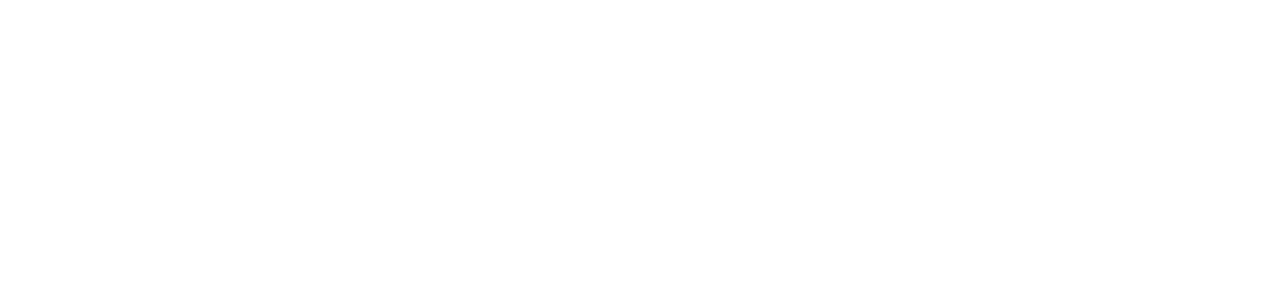
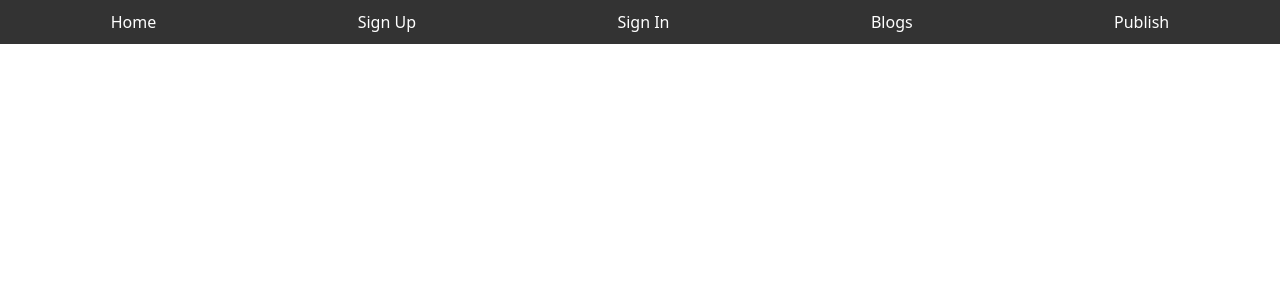
Before and after one commit to Nisrayani13/Blogging-Website, a React (Vite) app in the folder frontend/: page /navbar in a window 1280 px wide. Before the commit this address had no page. Shown: the top 300 px of the page. Built offline with nearby package versions, Linux system fonts and the light colour scheme.

Commit message:
added skeletn to /blog page

```diff
--- a/frontend/src/App.tsx
+++ b/frontend/src/App.tsx
@@ -1,5 +1,3 @@
-import React from "react";
-import { Suspense, useState } from 'react'
 import './App.css'
 import { BrowserRouter, Routes, Route } from 'react-router-dom'
 import Signup from './pages/Signup'
@@ -8,6 +6,7 @@
 import Blogs from './pages/Blogs'
 import Publish from "./pages/Publish";
 import Home from "./pages/Home";
+import Navbar from "./components/Navbar";
 
 function App() {
   return (
@@ -19,6 +18,7 @@
         <Route path='/blogs' element={<Blogs></Blogs>}></Route>
         <Route path='/blog/:id' element={<Blog></Blog>}></Route>
         <Route path="/publish" element={<Publish></Publish>}></Route>
+        <Route path="/navbar" element={<Navbar></Navbar>}></Route>
       </Routes>
     </BrowserRouter>
   )
--- /dev/null
+++ b/frontend/src/components/BlogDetailsSkeleton.tsx
@@ -0,0 +1,39 @@
+
+export default function BlogDetailsSkeleton() {
+  return (
+    <div role='status' className='animate-pulse'>
+        <div className='grid grid-cols-3 gap-x-6 p-10 mx-4 my-4'>
+
+            {/* Left  */}
+            <div className='col-span-2'>
+                <div className='h-5 bg-gray-200 rounded-full max-w-2xl mb-3'></div>
+                <div className='h-3 bg-gray-200 rounded-full max-w-24 mb-7'> </div>
+                <div className="h-4 bg-gray-200 rounded-full dark:bg-gray-700 max-w-3xl mb-3"></div>
+                <div className="h-4 bg-gray-200 rounded-full dark:bg-gray-700 max-w-2xl mb-3"></div>
+                <div className="h-4 bg-gray-200 rounded-full dark:bg-gray-700 max-w-xl mb-3"></div>
+                <div className="h-4 bg-gray-200 rounded-full dark:bg-gray-700 max-w-3xl mb-3"></div>
+                <div className="h-4 bg-gray-200 rounded-full dark:bg-gray-700 max-w-4xl mb-3"></div>
+                <div className="h-4 bg-gray-200 rounded-full dark:bg-gray-700 max-w-3xl mb-3"></div>
+                <div className="h-4 bg-gray-200 rounded-full dark:bg-gray-700 max-w-sm mb-3"></div>
+            </div>
+
+            {/* Right */}
+            <div className='col-span-1'>
+                <div className='h-3 bg-gray-200 rounded-full max-w-32 mb-5'></div>
+                <div className='flex items-center gap-x-4'>
+                    <div className='bg-gray-200 rounded-full w-9 h-9 p-2 '> </div>
+                    <div className="w-full">
+                        <div className='h-2.5 bg-gray-200 rounded-full mb-4 max-w-32'></div>
+                        <div className="h-2.5 bg-gray-200 rounded-full mb-2.5 w-full"></div>
+                        <div className="h-2.5 bg-gray-200 rounded-full mb-2.5 max-w-xs"></div>
+                        <div className="h-2.5 bg-gray-200 rounded-full mb-2.5 max-w-[100px]"></div>
+                        <div className="h-2.5 bg-gray-200 rounded-full mb-2.5 max-w-[150px]"></div>
+                    </div>
+                </div>
+            </div>
+        </div>
+
+    </div>
+
+  )
+}
--- /dev/null
+++ b/frontend/src/components/Navbar.tsx
@@ -0,0 +1,18 @@
+import React from 'react'
+import { Link } from 'react-router-dom';
+
+export default function Navbar() {
+  return (
+    <div>
+      <nav style={{ backgroundColor: '#333', padding: '10px' }}>
+      <ul style={{ listStyleType: 'none', display: 'flex', justifyContent: 'space-around' }}>
+        <li><Link to="/" style={{ color: '#fff', textDecoration: 'none' }}>Home</Link></li>
+        <li><Link to="/signup" style={{ color: '#fff', textDecoration: 'none' }}>Sign Up</Link></li>
+        <li><Link to="/signin" style={{ color: '#fff', textDecoration: 'none' }}>Sign In</Link></li>
+        <li><Link to="/blogs" style={{ color: '#fff', textDecoration: 'none' }}>Blogs</Link></li>
+        <li><Link to="/publish" style={{ color: '#fff', textDecoration: 'none' }}>Publish</Link></li>
+      </ul>
+    </nav>
+    </div>
+  )
+}
--- a/frontend/src/pages/Blog.tsx
+++ b/frontend/src/pages/Blog.tsx
@@ -2,6 +2,7 @@
 import { useBlog } from '../hooks/hooks'
 import { useParams } from 'react-router-dom'
 import Appbar from '../components/Appbar';
+import BlogDetailsSkeleton from '../components/BlogDetailsSkeleton';
 
 export default function Blog() {
   const {id}=useParams();
@@ -11,7 +12,9 @@
   console.log(`blog:${JSON.stringify(blog)}`)
   return <>
     <Appbar></Appbar>
-    {loading?<div className='flex justify-center items-center mt-52 italic'>Loading...</div>:<BlogDetails blog={blog}></BlogDetails>}
+    {loading?
+      <BlogDetailsSkeleton></BlogDetailsSkeleton>:<BlogDetails blog={blog}></BlogDetails>
+    }
   </>
 }
 
```
